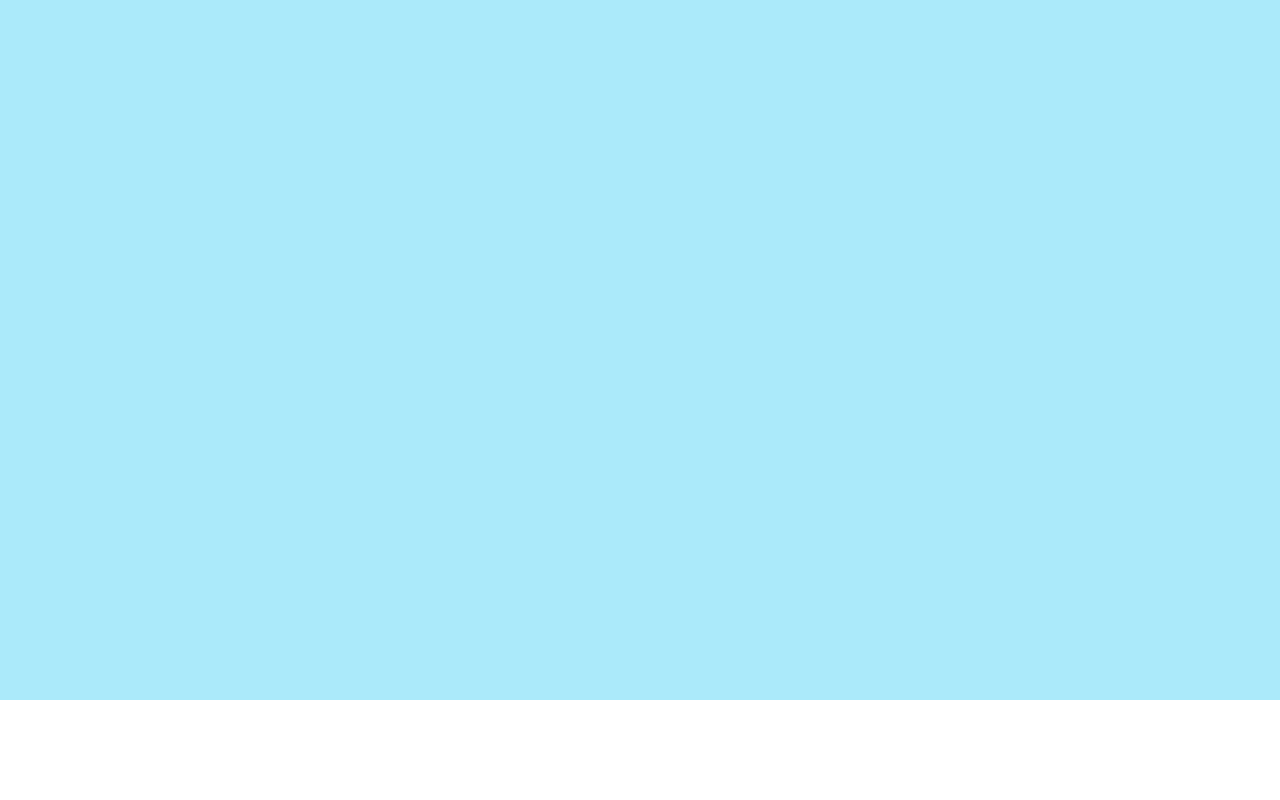
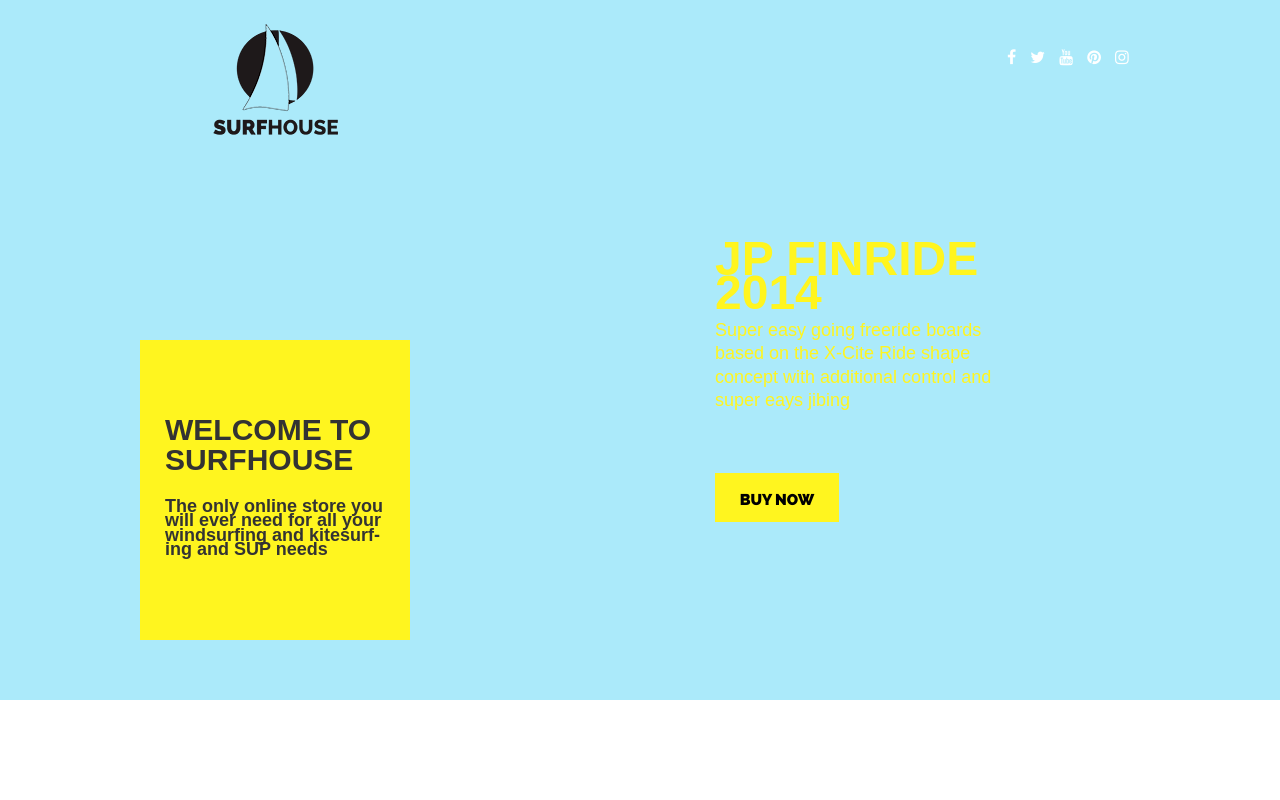
Before and after one commit to Birchenkon/maket, a plain HTML site: page index.html in a window 1280 px wide. Shown: the top 800 px of the page. Drawn offline with Linux system fonts and the light colour scheme; a web font is replaced by a local one.

Commit message:
Header готов

```diff
--- a/index.html
+++ b/index.html
@@ -9,8 +9,29 @@
 		<!-- Шапка и ее центровка -->
 		<div class="header">
 			<div class="center">
-				<div class="left"></div>
-				<div class="right"></div>
+				<div class="left">
+					<div><img src="img/surfhouse_logo.png"></div>
+					<div>
+						<p>welcome to  surfhouse</p>
+						<p>The only online store you will ever need for all your windsurfing and kitesurf- ing and SUP needs</p>
+					</div>
+				</div>
+				<div class="right">
+					<div>
+						<i class="fa fa-facebook fa-lg" aria-hidden="true"></i>
+						<i class="fa fa-twitter fa-lg" aria-hidden="true"></i>
+						<i class="fa fa-youtube fa-lg" aria-hidden="true"></i>
+						<i class="fa fa-pinterest fa-lg" aria-hidden="true"></i>
+						<i class="fa fa-instagram fa-lg" aria-hidden="true"></i>
+					</div>
+					<div>
+						<p>JP FINRIDE 2014</p>
+						<p>Super easy going freeride boards based on the X-Cite Ride shape concept with additional control and super eays jibing</p>
+					</div>
+					<div>
+						BUY NOW
+					</div>
+				</div>
 			</div>
 		</div>
 		<!-- контент -->
--- a/style/style.css
+++ b/style/style.css
@@ -29,14 +29,106 @@
 
 }
 body{
-
+	width: 100%;
 	margin: 0px;
 	display: flex;
 	flex-direction: column;
+	font-size: 12px;
+}
+.center{
+	min-width: 700px;
+	width: 1000px;
+	height: inherit;
+	margin: 0 auto;
 }
 .header{
 	background-color: #abeafa;
     height: 700px;
+}
+.header .center{
+	display: flex;
+	justify-content: space-between;
+}
+.header .left{
+	width: 270px;
+	margin-top: 24px;
+	display: flex;
+	flex-direction: column;
+	align-items: center;
+}
+.header .left div:last-child{
+	height: 300px;
+	margin-top: 201px;
+	background-color: #fff51f;
+
+
+	font-family: 'Raleway_bold', sans-serif;
+	color: #333333;
+	text-align: left;
+	font-weight: 700;
+	font-weight: 700;
+	padding-left: 25px;
+}
+.header .left div p:first-child{
+	font-size: 2.5em;
+	line-height: 1em;
+    text-transform: uppercase;
+    margin: 0;
+    padding-bottom: 24px;
+    padding-top: 75px;
+}
+.header .left div p:last-child{
+	font-size: 1.5em;
+	line-height: 0.8em;
+	margin: 0;
+
+}
+.header .right{
+	display: flex;
+	flex-direction: column;
+	width:425px;
+	padding-top: 50px;
+}
+.header .right div:first-child{
+	color: white;
+    align-self: flex-end;
+}
+.header .right i{
+	padding-right: 0.7em;
+}
+.header .right div:nth-child(2){
+	height: 169px;
+	width: 313px;
+	margin-top: 177px;
+	color:  #fff51f;
+}
+.header .right div:last-child{
+	height: 49px;
+	width: 124px;
+	margin-top: 62px;
+	background-color: #fff51f;
+	color: black;
+	margin-top: 62px;
+	font-family: 'Raleway_heavy', sans-serif;
+	font-weight: 800;
+	font-size: 1.3em;
+	text-align: center;
+	line-height: 3.5em;
+}
+.header .right div p:first-child{
+	font-family: 'Raleway_bold', sans-serif;
+	font-size: 4em;
+	font-weight: 700;
+	line-height: 0.7em;
+	margin: 0;
+	padding-bottom: 0.2em;
+}
+.header .right div p:last-child{
+	font-family: 'Raleway_regular', sans-serif;
+	font-size: 1.5em;
+	font-weight: 400;
+	line-height: 1.3em;
+	margin: 0;
 }
 .container{
 	min-height: 500px;
```
